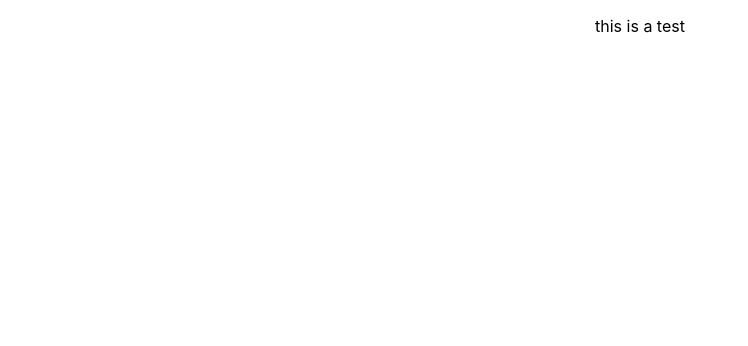
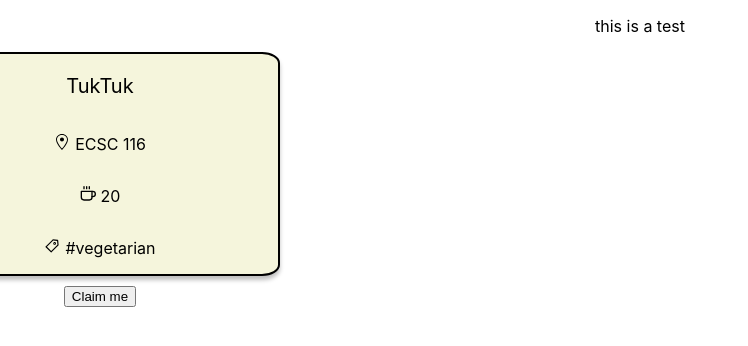
Before and after one commit to bendlev/freefood, a React (Create React App) app: page / in a window 1280 px wide. Shown: the top 346 px of the page, without its empty margins (0-748 px from the left). Built offline with nearby package versions, Linux system fonts and the light colour scheme.

Commit message:
created card component

```diff
--- a/package.json
+++ b/package.json
@@ -9,6 +9,7 @@
     "@testing-library/user-event": "^13.5.0",
     "react": "^18.2.0",
     "react-dom": "^18.2.0",
+    "react-icons": "^4.6.0",
     "react-scripts": "5.0.1",
     "web-vitals": "^2.1.4"
   },
--- a/src/App.css
+++ b/src/App.css
@@ -1,38 +1,35 @@
 .App {
   text-align: center;
+  align-items: center;
 }
 
-.App-logo {
-  height: 40vmin;
-  pointer-events: none;
+.cardbox {
+  display: flex;
+  align-items: center;
+  flex-direction: column;
+  width: 200px;
+  height: 250px;
 }
 
-@media (prefers-reduced-motion: no-preference) {
-  .App-logo {
-    animation: App-logo-spin infinite 20s linear;
-  }
+.innerbox {
+  display: flex;
+  align-items: center;
+  flex-direction: column;
+  box-sizing: border-box;
+  margin-bottom: 10px;
+/*
+  position: absolute; */
+  width: 360px;
+  height: 270px;
+
+  border-radius: 5%;
+
+  background: #F5F5DC;
+  border: 2px solid #000000;
+  box-shadow: 0px 4px 4px rgba(0, 0, 0, 0.25);
 }
 
-.App-header {
-  background-color: #282c34;
-  min-height: 100vh;
-  display: flex;
-  flex-direction: column;
-  align-items: center;
-  justify-content: center;
-  font-size: calc(10px + 2vmin);
-  color: white;
+.cardheader {
+  text-align: center;
+  font-size: 20px;
 }
-
-.App-link {
-  color: #61dafb;
-}
-
-@keyframes App-logo-spin {
-  from {
-    transform: rotate(0deg);
-  }
-  to {
-    transform: rotate(360deg);
-  }
-}
--- a/src/App.js
+++ b/src/App.js
@@ -2,6 +2,7 @@ import React from 'react';
 import logo from './logo.svg';
 import './App.css';
 import { useState } from "react";
+import Card from './components/card.js';
 
 
 // function getFood() {
@@ -13,9 +14,11 @@ function App() {
 
     <div className="App">
       <p>this is a test</p>
+      {/* each card must include name, location, servings, and tags */}
+      <Card name="TukTuk" location="ECSC 116" servingsize="20" tags="#vegetarian"/>
     </div>
 
   );
-}
+};
 
 export default App;
--- /dev/null
+++ b/src/components/card.js
@@ -0,0 +1,27 @@
+import React from 'react';
+import "../App.css";
+import {GoLocation} from 'react-icons/go';
+import {FiCoffee} from 'react-icons/fi';
+import {AiOutlineTag} from 'react-icons/ai';
+
+const Card = (props) => {
+    return (
+        <div className="cardbox">
+            <div className="innerbox">
+                <p className='cardheader'>{props.name}</p>
+                <p><GoLocation style={{marginRight: '5px'}}/>{props.location}</p>
+                <p><FiCoffee style={{marginRight: '5px'}}/>{props.servingsize}</p>
+                <p><AiOutlineTag style={{marginRight: '5px'}}/>{props.tags}</p>
+            </div>
+            <button
+                onClick={() => {
+                    alert('Item claimed!');
+                }}
+            >
+            Claim me
+            </button>
+        </div>
+    );
+}
+
+export default Card;
```
Also changed, not shown: 1 other file (tests, documents, lock files or other folders).
